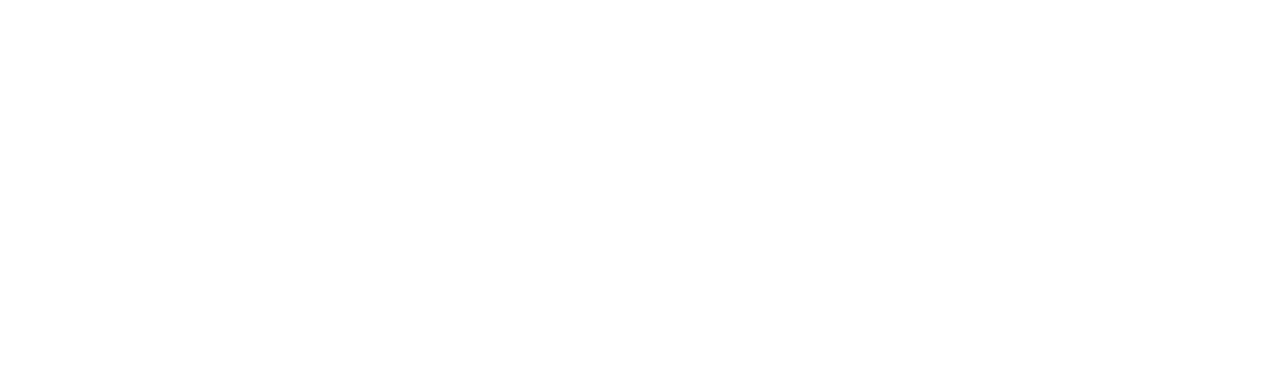
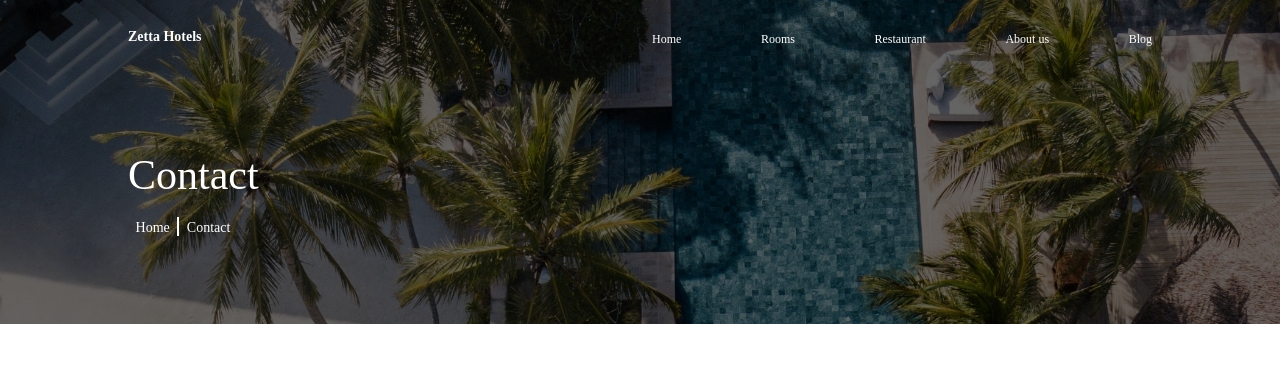
Before and after one commit to KetiRost/project-8, a plain HTML site: page index.html in a window 1280 px wide. Shown: the top 372 px of the page. Drawn offline with Linux system fonts and the light colour scheme; the site is published under a folder, as on GitHub Pages, so addresses that start at the root find nothing; grey boxes are pictures that could not be loaded.

Commit message:
add header background image

```diff
--- a/styles/styles.css
+++ b/styles/styles.css
@@ -5,7 +5,7 @@
     max-width: 1366px;
     width: 100%;
     height: 324px;
-    background-image: url("/imgs/header-img.jpg");
+    background-image: url("../imgs/header-img.jpg");
     margin-bottom: 50px;
 }
 .lnav {
```
